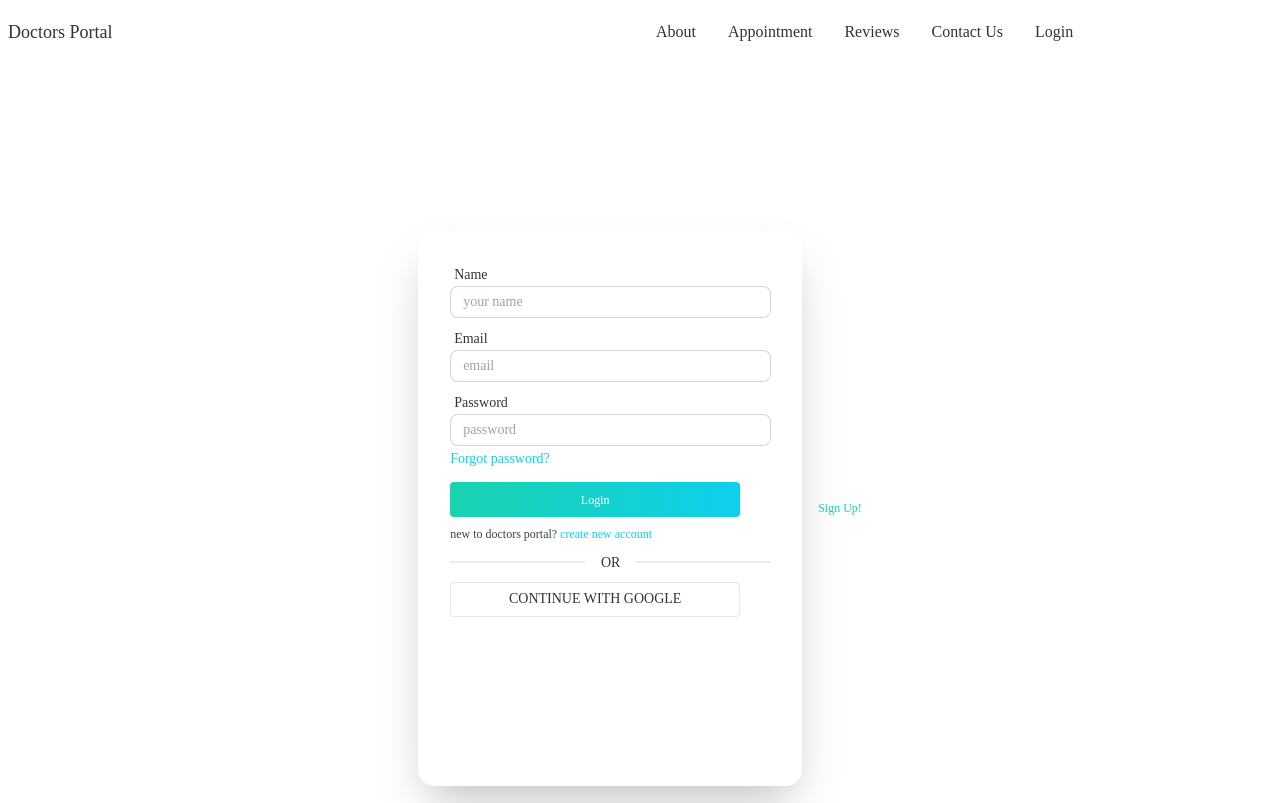
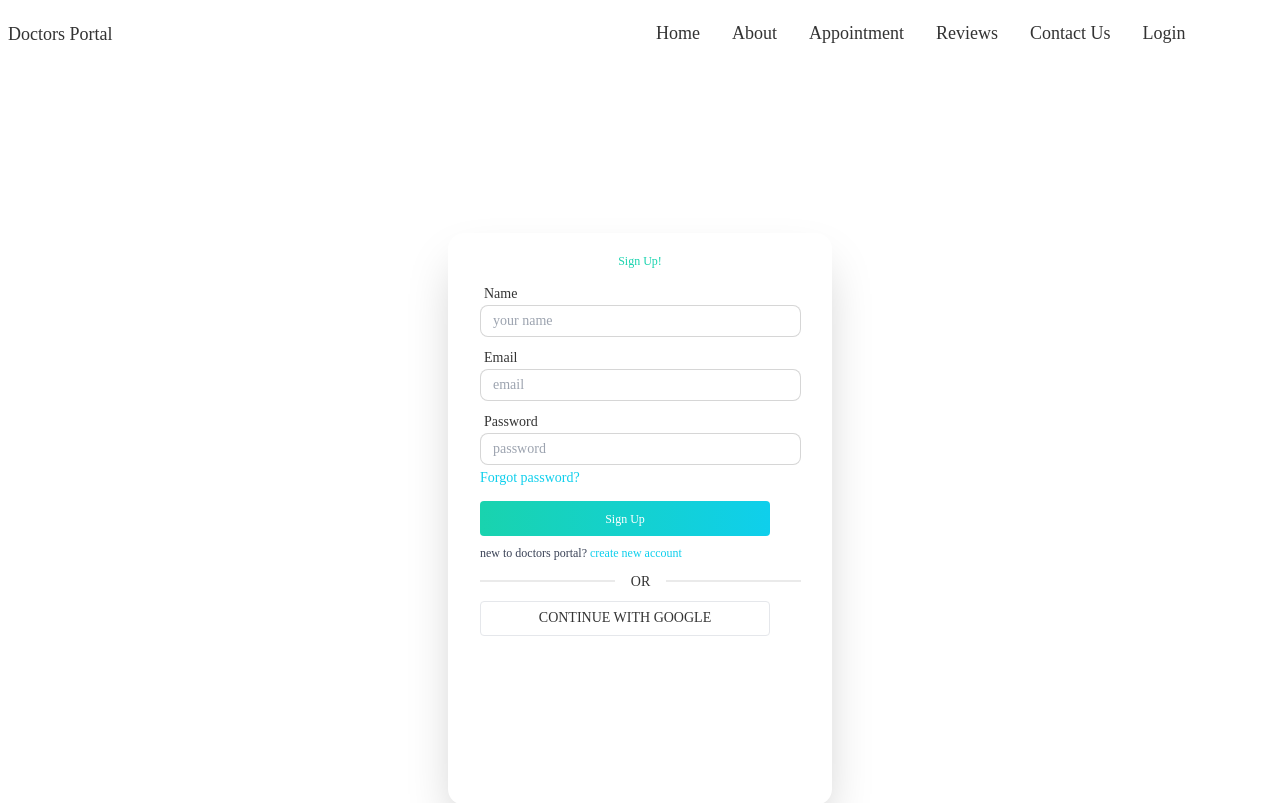
Before and after one commit to mohammadibrahiim1/doctor-portal, a React (Create React App) app: page /signup in a window 1280 px wide. Shown: the top 803 px of the page. Built offline with nearby package versions, Linux system fonts and the light colour scheme.

Commit message:
add favicon

```diff
--- a/src/Pages/Home/Home.js
+++ b/src/Pages/Home/Home.js
@@ -19,7 +19,7 @@ const Home = () => {
               <h1 className="text-4xl font-extrabold text-[#3A4256]">
                 Your New Smile Starts Here
               </h1>
-              <p className="py-5 text-xs  ">
+              <p className="py-5 text-xs px-3  ">
                 Lorem Ipsum is simply dummy text of the printing and typesetting
                 industry. Lorem Ipsum has been the industry's standard dummy
                 text ever since the
--- a/src/Pages/LogIn/Login.js
+++ b/src/Pages/LogIn/Login.js
@@ -3,22 +3,19 @@ import { Link } from "react-router-dom";
 
 const Login = () => {
   return (
-    <div className="hero" style={{marginTop:'150px',marginBottom:'100px'}}>
-
+    <div className="hero" style={{ marginTop: "150px", marginBottom: "100px" }}>
       <div className="hero-content flex-col lg:flex-row-reverse">
-
         <div className="card flex-shrink-0 w-full max-w-sm shadow-2xl bg-base-100">
-
+          <p className="text-center text-xs text-secondary relative top-5 ">Login!</p>
           <div
             className="card-body"
-            style={{ width: "385px", height: "540px" }}
+            style={{ width: "385px", height: "520px" }}
           >
-
-
             <div className="form-control">
-            <p className="text-center text-xs text-secondary">Login!</p>
               <label className="label">
-                <span className="label-text" style={{fontSize:'14px'}}>Email</span>
+                <span className="label-text" style={{ fontSize: "14px" }}>
+                  Email
+                </span>
               </label>
               <input
                 placeholder="email"
@@ -27,10 +24,15 @@ const Login = () => {
             </div>
             <div className="form-control">
               <label className="label">
-                <span className="label-text text-xs" style={{fontSize:'14px'}}>Password</span>
+                <span
+                  className="label-text text-xs"
+                  style={{ fontSize: "14px" }}
+                >
+                  Password
+                </span>
               </label>
               <input
-              style={{fontSize:'14px'}}
+                style={{ fontSize: "14px" }}
                 type="text"
                 placeholder="password"
                 className="input input-sm w-full input-bordered text-xs"
@@ -39,7 +41,7 @@ const Login = () => {
                 <Link
                   to="#"
                   className="label-text-alt link link-hover text-primary"
-                  style={{fontSize:'14px'}}
+                  style={{ fontSize: "14px" }}
                 >
                   Forgot password?
                 </Link>
@@ -56,7 +58,7 @@ const Login = () => {
             <div>
               <p className="text-accent" style={{ fontSize: "12px" }}>
                 new to doctors portal?{" "}
-                <Link to="/">
+                <Link to="/signup">
                   {" "}
                   <span className="text-primary hover:text-accent">
                     create new account
@@ -65,13 +67,26 @@ const Login = () => {
               </p>
             </div>
             <div className="flex flex-col w-full">
-              <div className="divider" style={{fontSize:'14px',marginTop:"0.3rem",marginBottom:'0.3rem'}}>OR</div>
+              <div
+                className="divider"
+                style={{
+                  fontSize: "14px",
+                  marginTop: "0.3rem",
+                  marginBottom: "0.3rem",
+                }}
+              >
+                OR
+              </div>
             </div>
 
             <div className="form-control">
-          <button className="border rounded text-xs hover:bg-accent hover:text-white uppercase" style={{ width: "290px", height: "2.2rem" ,fontSize:'14px' }}>continue with google</button>
-        </div>
-
+              <button
+                className="border rounded text-xs hover:bg-accent hover:text-white uppercase"
+                style={{ width: "290px", height: "2.2rem", fontSize: "14px" }}
+              >
+                continue with google
+              </button>
+            </div>
           </div>
         </div>
       </div>
--- a/src/Pages/SignUp/Signup.js
+++ b/src/Pages/SignUp/Signup.js
@@ -9,8 +9,9 @@ const Signup = () => {
         style={{ marginTop: "150px", marginBottom: "100px" }}
       >
         <div className="hero-content flex-col lg:flex-row-reverse">
-        <p className="text-center text-xs text-secondary">Sign Up! </p>
+
           <div className="card flex-shrink-0 w-full max-w-sm shadow-2xl bg-base-100">
+          <p className="text-center text-xs text-secondary relative top-5">Sign Up! </p>
             <div
               className="card-body"
               style={{ width: "385px", height: "556px" }}
@@ -73,7 +74,7 @@ const Signup = () => {
                   className=" btn-primary rounded text-white text-xs bg-gradient-to-r from-secondary to-primary hover:from-primary hover:to-secondary"
                   style={{ width: "290px", height: "2.2rem" }}
                 >
-                  Login
+                 Sign Up
                 </button>
               </div>
               <div>
--- /dev/null
+++ b/src/Shared/Header/Header.css
@@ -0,0 +1,4 @@
+ .menu:hover{
+    background-color: none !important;
+
+}
--- a/src/Shared/Header/Header.js
+++ b/src/Shared/Header/Header.js
@@ -1,14 +1,15 @@
 import React from "react";
 import { Link } from "react-router-dom";
+import './Header.css'
 
 const Header = () => {
   return (
     <div>
       <section>
-        <div className="navbar bg-base-100">
+        <div className="navbar">
           <div className="navbar-start">
             <div className="dropdown">
-              <label tabIndex={0} className="btn btn-ghost lg:hidden">
+              <label tabIndex={0} className=" btn btn-ghost lg:hidden">
                 <svg
                   xmlns="http://www.w3.org/2000/svg"
                   className="h-5 w-5"
@@ -26,10 +27,10 @@ const Header = () => {
               </label>
               <ul
                 tabIndex={0}
-                className="menu menu-compact dropdown-content mt-3 p-2 shadow rounded-box w-52"
+                className="menu menu-compact dropdown-content mt-3 p-2 shadow  rounded-box w-52 bg-white"
               >
                 <li>
-                  <Link>Home</Link>
+                  <Link to='/'>Home</Link>
                 </li>
 
                 <li>
@@ -53,26 +54,30 @@ const Header = () => {
                 </li>
               </ul>
             </div>
-            <Link to="/" className=" normal-case text-lg">
+            <Link to="/" className=" normal-case text-lg  hover:text-secondary" style={{fontSize:'18px'}}>
               Doctors Portal
             </Link>
           </div>
 
-          <div className="navbar-center hidden lg:flex">
+          <div className="navbar-center hidden lg:flex" style={{fontSize:'18px'}}>
+
             <ul className="menu menu-horizontal p-0 ">
-              <li className=" hover:bg-accent hover:text-white">
+              <li className="hover:text-secondary">
+                <Link to="/">Home</Link>
+              </li>
+              <li className="  hover:text-secondary">
                 <Link to="/about">About</Link>
               </li>
-              <li tabIndex={0} className="hover:bg-accent hover:text-white">
+              <li tabIndex={0} className=" hover:text-secondary">
                 <Link to="/appointment">Appointment</Link>
               </li>
-              <li className=" hover:bg-accent hover:text-white">
+              <li className=" hover:text-secondary">
                 <Link to="/reviews">Reviews</Link>
               </li>
-              <li className=" hover:bg-accent hover:text-white">
+              <li className=" hover:text-secondary">
                 <Link to="/contactUs">Contact Us</Link>
               </li>
-              <li className=" hover:bg-accent hover:text-white">
+              <li className=" hover:text-secondary">
                 <Link to="login">Login</Link>
               </li>
             </ul>
```
Also changed, not shown: 1 other file (tests, documents, lock files or other folders).
